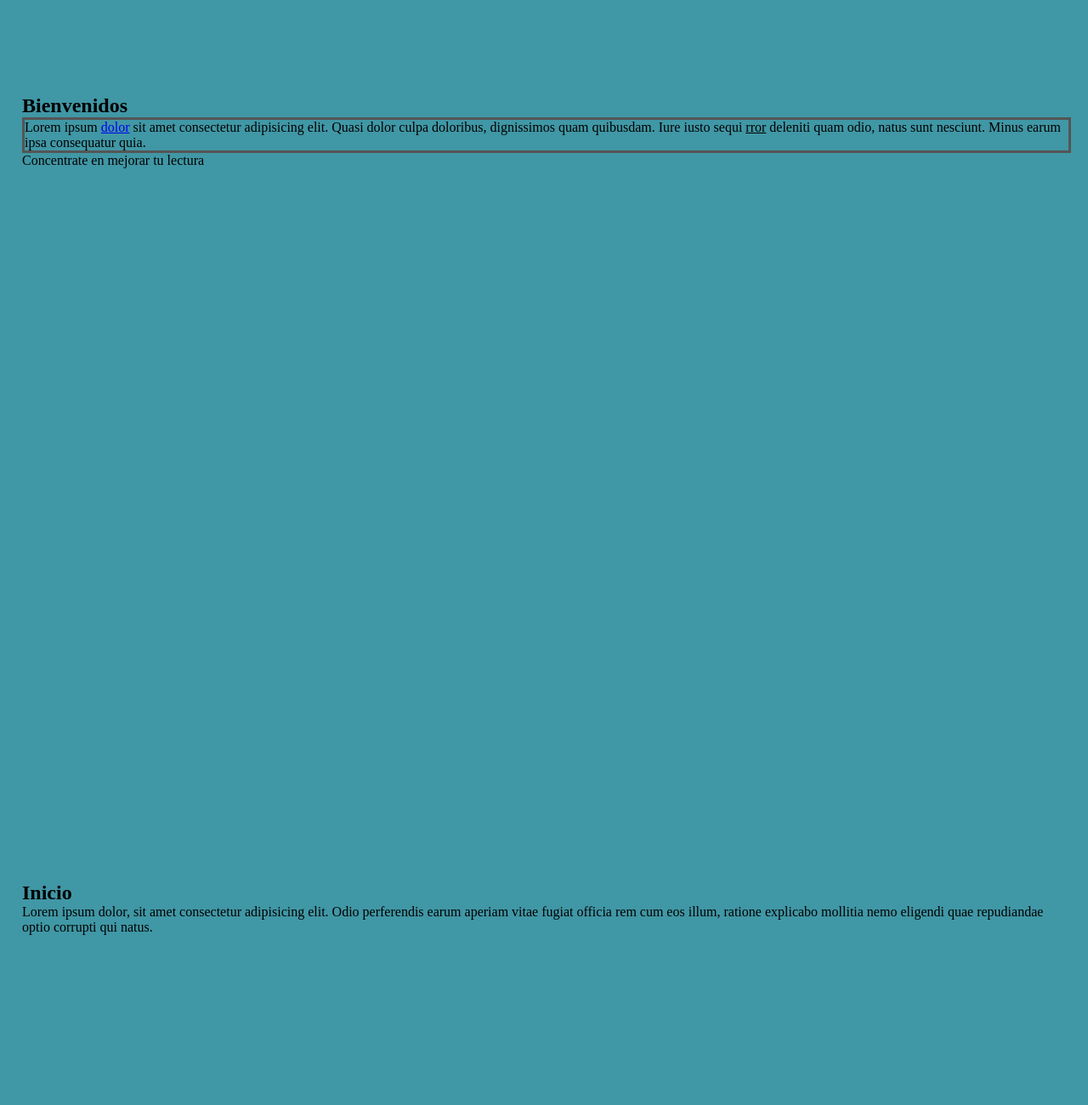
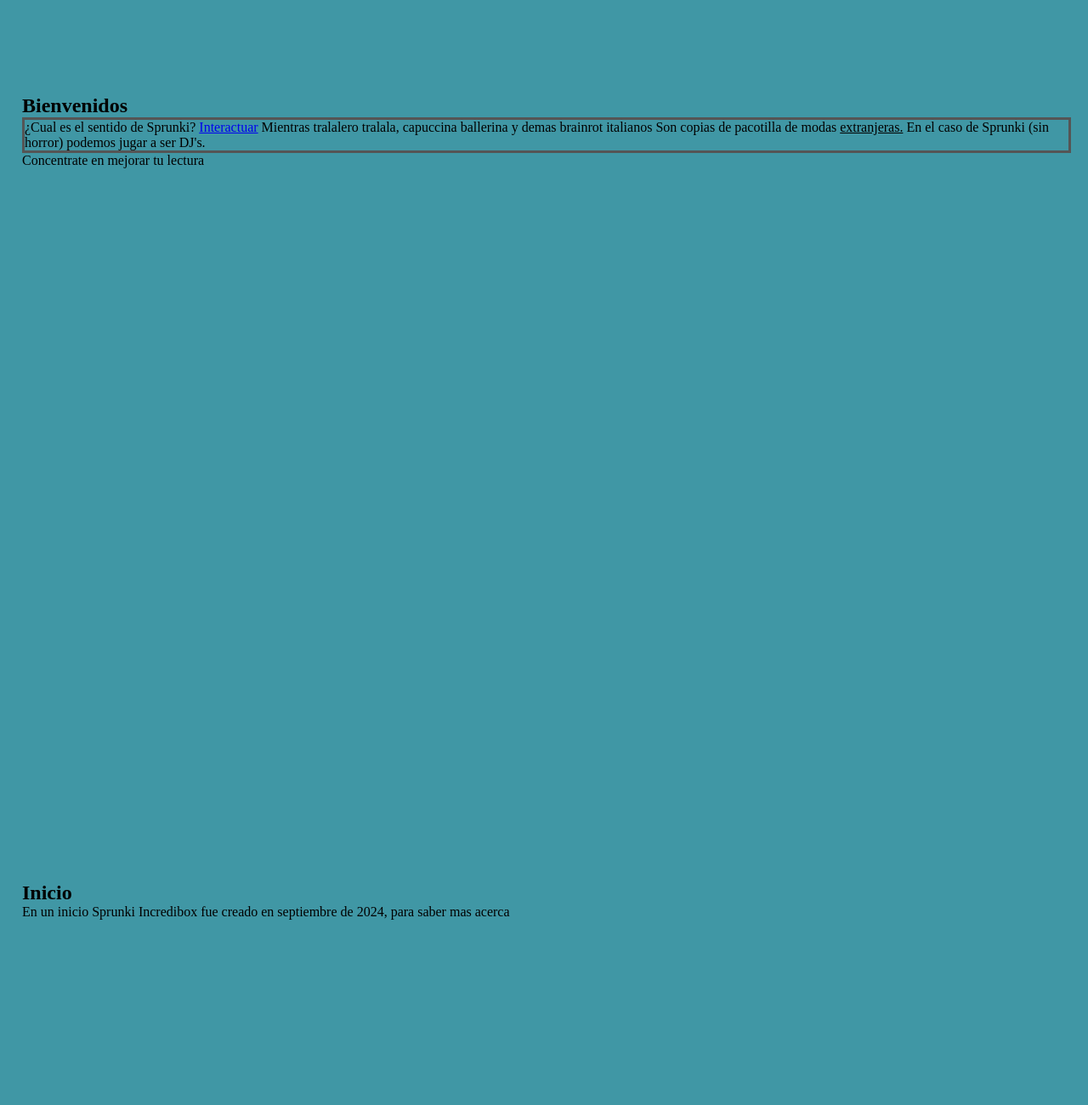
Before and after one commit to Caleb007666/Proyrecto01, a plain HTML site: page index.html in a window 1280 px wide. Shown: the part 980-2280 px from the top of the page at 85% size. Drawn offline with Linux system fonts and the light colour scheme.

Commit message:
arreglado2

```diff
--- a/index.html
+++ b/index.html
@@ -40,18 +40,18 @@
     </section>
     <section>
         <h2>Bienvenidos</h2>
-        <p id="secondParagraph">Lorem ipsum <a href="https://www.google.com" target="_blank">dolor</a> sit amet
-            consectetur adipisicing elit.
-            Quasi dolor culpa doloribus, dignissimos quam quibusdam.
-            Iure iusto sequi <u>rror</u> deleniti quam odio, natus sunt nesciunt. Minus earum ipsa consequatur quia.</p>
+        <p id="secondParagraph">¿Cual es el sentido de Sprunki? <a href="https://sprunki.com/es_index" target="_blank">
+                Interactuar</a>
+            Mientras tralalero tralala, capuccina ballerina y demas brainrot italianos
+            Son copias de pacotilla de modas <u>extranjeras.</u> En el caso de Sprunki (sin horror) podemos jugar a ser
+            DJ's.</p>
         <p>
             Concentrate en mejorar tu lectura
         </p>
-    </section >
+    </section>
     <section id="Inicio">
         <h2>Inicio</h2>
-        <p>Lorem ipsum dolor, sit amet consectetur adipisicing elit. Odio perferendis earum aperiam vitae fugiat officia
-            rem cum eos illum, ratione explicabo mollitia nemo eligendi quae repudiandae optio corrupti qui natus.</p>
+        <p> En un inicio Sprunki Incredibox fue creado en septiembre de 2024, para saber mas acerca</p>
     </section>
     <section id="Nosotros">
         <h2>Nosotros</h2>
@@ -83,12 +83,11 @@
         <li>item01</li>
     </ul>
 
-    <iframe width="100%" height="315" src="https://www.youtube.com/embed/IxX_QHay02M?si=bsr80CmvRvp4K482"
+    <iframe width="560" height="315" src="https://www.youtube.com/embed/EsGPwNP9fFM?si=_FpsMLDwRdDRFLp4"
         title="YouTube video player" frameborder="0"
         allow="accelerometer; autoplay; clipboard-write; encrypted-media; gyroscope; picture-in-picture; web-share"
         referrerpolicy="strict-origin-when-cross-origin" allowfullscreen></iframe>
-
-    <h3 id = "Counter">0</h3>
+    <h3 id="Counter">0</h3>
     <div>
 
         <video id="vid" src="Mi_video.mp4" width="560" height="315" controls></video>
@@ -108,4 +107,5 @@
     <footer></footer>
 </body>
 <script src="main.js"></script>
+
 </html>
```
